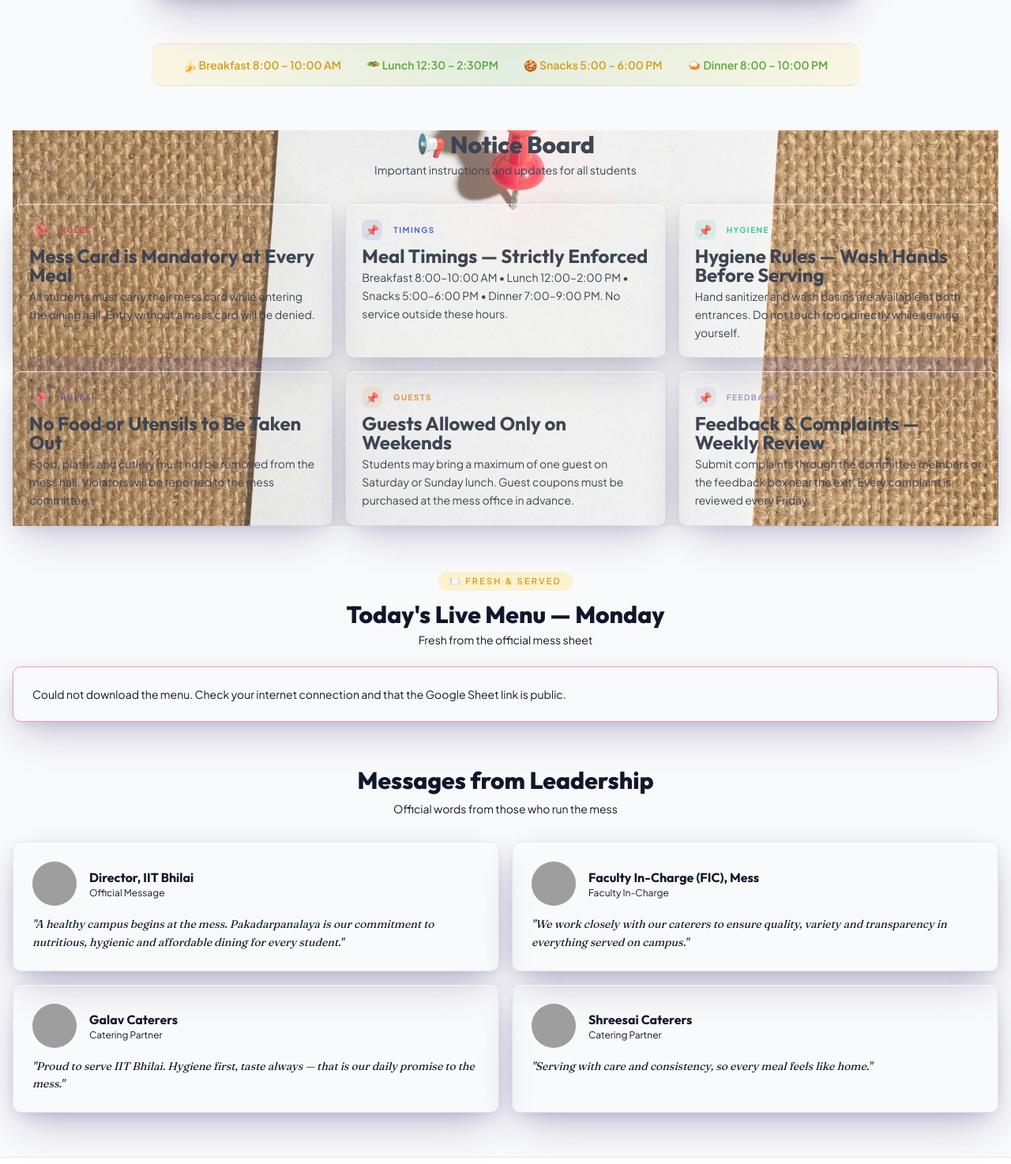
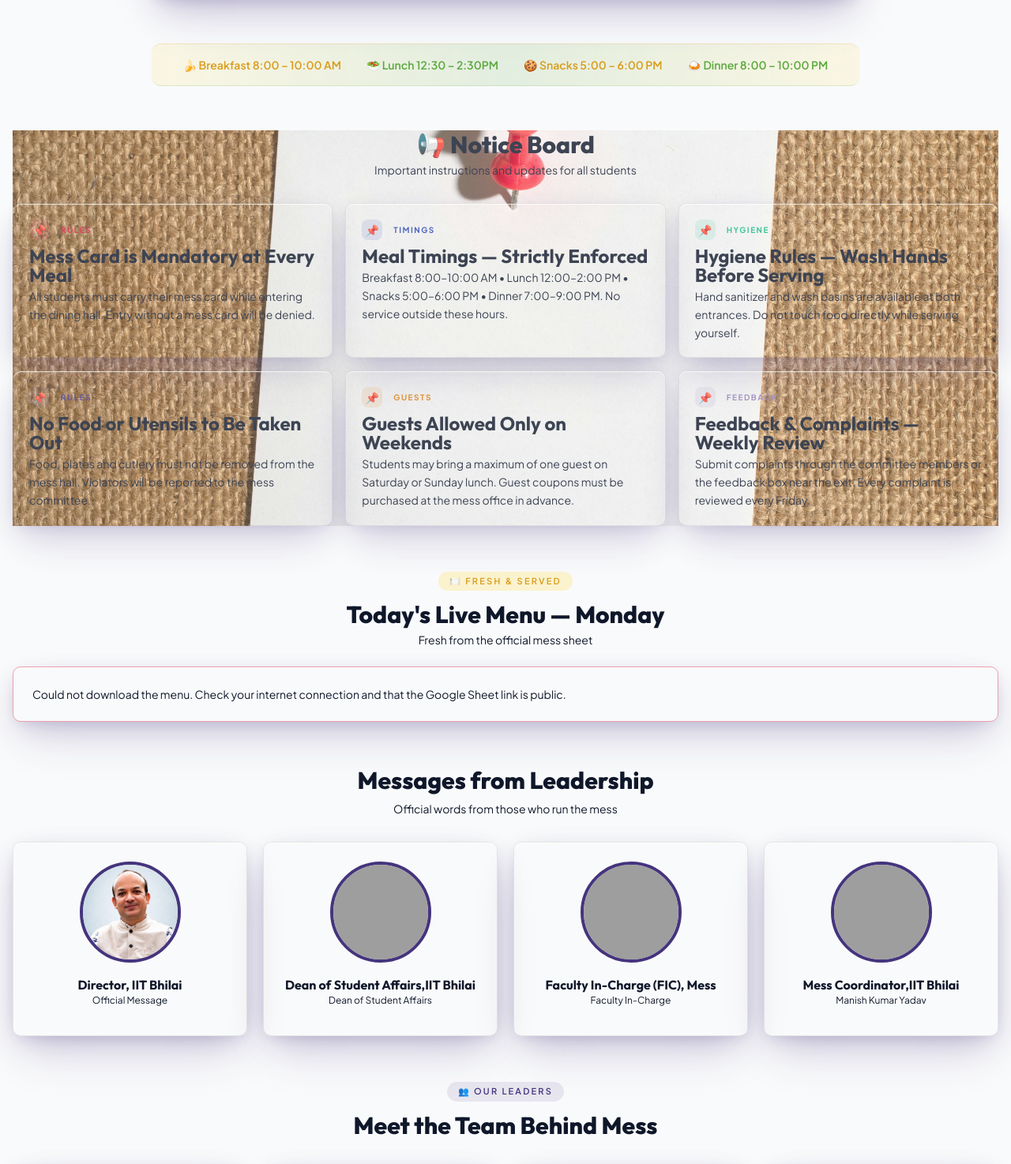
Before and after one commit to 0770-Lakshya/Mess_websiteIITBHILAI, a Django app: page / in a window 1280 px wide. Shown: the part 900-2374 px from the top of the page at 79% size. Run offline with Django 4.2, Linux system fonts and the light colour scheme; data that the repository does not hold is empty; some libraries are stand-ins or nearby versions; grey boxes are pictures that could not be loaded.

Commit message:
mobile responsive fix, circular leadership photos, add director photo

```diff
--- a/mess_portal/templates/base.html
+++ b/mess_portal/templates/base.html
@@ -139,25 +139,18 @@
                 </div>
             </div>
         </div>
+
+
     </div>
 </header>
 
 <!-- 2. MAIN SITE CONTENT (This sits below the header and handles normal scrolling) -->
 <!-- pt-24 adds top padding so your main website text isn't hidden underneath the floating navbar -->
 <main class="w-full min-h-screen pt-28 px-4 bg-gray-50 text-slate-900">
+
     {% block content %}
         {% endblock %}
 </main>
-
- {% comment %} <main class="flex-1 w-full max-w-7xl mx-auto px-4 py-8">
-z
-        {% block content %}
-
-        {% endblock %}
-    </main>  {% endcomment %}
-
-
-
 
 
 
--- a/mess_portal/templates/home.html
+++ b/mess_portal/templates/home.html
@@ -39,12 +39,12 @@
     <div class="space-y-4 max-w-4xl mx-auto text-left">
         {% for ann in announcements %}
         <div class="polaris-card p-5 polaris-card-hover flex items-start gap-4">
-            <div class="font-display font-bold" style="font-size:2.5rem;line-height:2.5rem">
+            <div class="font-display font-bold text-2xl md:text-[2.5rem] leading-none">
                 {% if ann.kind == 'special' %}🎉{% elif ann.kind == 'timing' %}🕒{% elif ann.kind == 'meal' %}🍛{% else %}📢{% endif %}
             </div>
             <div>
                 <div class="flex flex-wrap items-center gap-2 mb-1">
-                    <h3 class="font-display font-bold" style="font-size:2.5rem;line-height:2.5rem">{{ ann.title }}</h3>
+                    <h3 class="font-display font-bold text-2xl md:text-[2.5rem] leading-none">{{ ann.title }}</h3>
                     <span class="text-[10px] font-bold tracking-[.15em] uppercase px-2 py-0.5 rounded-full" style="background:{{ ann.color }}22;color:{{ ann.color }}">{{ ann.get_kind_display }}</span>
                 </div>
                 <p class="text-sm polaris-muted leading-relaxed">{{ ann.message }}</p>
@@ -102,7 +102,7 @@
         <div class="grid grid-cols-1 sm:grid-cols-2 gap-x-8 gap-y-2 text-sm">
             {% for row in section.rows %}
             <div class="flex gap-2 py-1 border-b" style="border-color:var(--border)">
-                <span class="w-40 shrink-0 polaris-muted text-xs font-semibold pt-0.5">{{ row.category }}</span>
+                <span class="min-w-[5.5rem] flex-none polaris-muted text-xs font-semibold pt-0.5">{{ row.category }}</span>
                 <span>{{ row.item }}</span>
             </div>
             {% endfor %}
@@ -115,22 +115,18 @@
 <section class="mb-14 text-center">
     <h2 class="font-display text-3xl font-extrabold mb-2">Messages from Leadership</h2>
     <p class="polaris-muted text-sm mb-8">Official words from those who run the mess</p>
-    <div class="grid grid-cols-1 md:grid-cols-2 gap-4 text-left">
+    <div class="grid grid-cols-1 sm:grid-cols-2 xl:grid-cols-4 gap-5">
         {% for person in leadership %}
-        <div class="polaris-card p-6">
-            <div class="flex items-center gap-4 mb-3">
-                <div class="w-14 h-14 shrink-0 rounded-full overflow-hidden relative" style="background:rgba(69,52,125,.12)">
-                    <img src="{% static person.photo %}" alt="{{ person.name }}" class="w-full h-full object-cover"
-                         onerror="this.style.display='none'; this.parentElement.querySelector('span').style.display='flex';">
-                    <span class="w-full h-full items-center justify-center font-bold hidden" style="display:none;color:var(--primary)">
-                        {{ person.name|truncatechars:1 }}
-                    </span>
-                </div>
-                <div>
-                    <h3 class="font-display font-bold">{{ person.name }}</h3>
-                    <p class="text-xs polaris-muted">{{ person.role }}</p>
-                </div>
+        <div class="polaris-card p-6 flex flex-col items-center text-center polaris-card-hover">
+            <div class="relative w-28 h-28 sm:w-32 sm:h-32 shrink-0 rounded-full overflow-hidden mb-4 border-4" style="border-color:var(--primary);background:rgba(69,52,125,.12)">
+                <img src="{% static person.photo %}" alt="{{ person.name }}" class="w-full h-full object-cover"
+                     onerror="this.style.display='none'; this.parentElement.querySelector('span').style.display='flex';">
+                <span class="w-full h-full items-center justify-center font-bold text-4xl hidden" style="display:none;color:var(--primary)">
+                    {{ person.name|truncatechars:1 }}
+                </span>
             </div>
+            <h3 class="font-display font-bold">{{ person.name }}</h3>
+            <p class="text-xs polaris-muted mb-3">{{ person.role }}</p>
             <p class="serif text-sm polaris-muted italic leading-relaxed">{{ person.quote }}</p>
         </div>
         {% endfor %}
@@ -149,7 +145,7 @@
         <table class="polaris-table w-full text-sm min-w-[640px]">
             <thead>
                 <tr>
-                    <th class="px-4 py-2 text-left font-semibold">Item</th>
+                    <th class="px-4 py-2 text-left font-semibold sticky left-0 z-10" style="background:var(--card)">Item</th>
                     {% for day in days %}
                     <th class="px-4 py-2 text-left font-semibold">{{ day }}</th>
                     {% endfor %}
@@ -158,7 +154,7 @@
             <tbody>
                 {% for row in section.rows %}
                 <tr>
-                    <td class="px-4 py-2 font-semibold">{{ row.category }}</td>
+                    <td class="px-4 py-2 font-semibold sticky left-0 z-10" style="background:var(--card)">{{ row.category }}</td>
                     {% for item in row.items %}
                     <td class="px-4 py-2">{{ item }}</td>
                     {% endfor %}
@@ -169,5 +165,38 @@
     </div>
     {% endfor %}
 </section>
+
 {% endif %}
+{% comment %} {% endblock %} {% endcomment %}
+<!-- Leadership Banner Section -->
+<section class="mb-14">
+    <div class="text-center mb-8">
+        <span class="pill mb-3 inline-block">👥 Our Leaders</span>
+        <h2 class="font-display text-3xl font-extrabold">Meet the Team Behind Mess</h2>
+    </div>
+
+    <!-- Cards: 1 column on mobile, 2 on tablet, 4 on desktop -->
+    <div class="grid grid-cols-1 sm:grid-cols-2 xl:grid-cols-4 gap-5">
+        {% for person in leadership %}
+        <div class="polaris-card overflow-hidden flex flex-col polaris-card-hover">
+            <!-- Banner image (16:9) -->
+            <div class="relative h-52 sm:h-56 overflow-hidden" style="background:rgba(69,52,125,.12)">
+                <img src="{% static person.photo %}" alt="{{ person.name }}"
+                     class="w-full h-full object-cover"
+                     onerror="this.style.display='none'; this.nextElementSibling.style.display='flex';">
+                <div class="hidden items-center justify-center w-full h-full text-4xl" style="display:none">🎓</div>
+                <!-- Overlay gradient at the bottom -->
+                <div class="absolute inset-x-0 bottom-0 h-16" style="background:linear-gradient(to top, rgba(15,17,21,.55), transparent)"></div>
+                <span class="absolute bottom-3 left-4 text-white text-xs font-bold tracking-widest uppercase">{{ person.role }}</span>
+            </div>
+            <!-- Text below image -->
+            <div class="p-5 text-left flex-1 flex flex-col">
+                <h3 class="font-display font-bold text-lg">{{ person.name }}</h3>
+                <p class="serif text-sm polaris-muted italic leading-relaxed mt-2 flex-1">{{ person.quote }}</p>
+            </div>
+        </div>
+        {% endfor %}
+    </div>
+</section>
+
 {% endblock %}
--- a/mess_portal/templates/menu.html
+++ b/mess_portal/templates/menu.html
@@ -32,7 +32,7 @@
             <div class="grid grid-cols-1 sm:grid-cols-2 gap-x-8 gap-y-2 text-sm">
                 {% for row in section.rows %}
                 <div class="flex gap-2 py-1 border-b" style="border-color:var(--border)">
-                    <span class="w-40 shrink-0 polaris-muted text-xs font-semibold pt-0.5">{{ row.category }}</span>
+                    <span class="min-w-[5.5rem] flex-none polaris-muted text-xs font-semibold pt-0.5">{{ row.category }}</span>
                     <span>{{ row.item }}</span>
                 </div>
                 {% endfor %}
--- a/mess_portal/templates/menu_sheet.html
+++ b/mess_portal/templates/menu_sheet.html
@@ -35,7 +35,7 @@
             <table class="polaris-table w-full text-sm min-w-[640px]">
                 <thead>
                     <tr>
-                        <th class="px-4 py-2 text-left font-semibold">Item</th>
+                        <th class="px-4 py-2 text-left font-semibold sticky left-0 z-10" style="background:var(--card)">Item</th>
                         {% for day in days %}
                         <th class="px-4 py-2 text-left font-semibold">{{ day }}</th>
                         {% endfor %}
@@ -44,7 +44,7 @@
                 <tbody>
                     {% for row in section.rows %}
                     <tr>
-                        <td class="px-4 py-2 font-semibold">{{ row.category }}</td>
+                        <td class="px-4 py-2 font-semibold sticky left-0 z-10" style="background:var(--card)">{{ row.category }}</td>
                         {% for item in row.items %}
                         <td class="px-4 py-2">{{ item }}</td>
                         {% endfor %}
--- a/mess_portal/views.py
+++ b/mess_portal/views.py
@@ -17,26 +17,27 @@ LEADERSHIP = [
     {
         'name': 'Director, IIT Bhilai',
         'role': 'Official Message',
-        'quote': '"A healthy campus begins at the mess. Pakadarpanalaya is our commitment to nutritious, hygienic and affordable dining for every student."',
+        'quote': '',
         'photo': 'images/director.jpg',
     },
+
     {
-        'name': 'Faculty In-Charge (FIC), Mess',
-        'role': 'Faculty In-Charge',
-        'quote': '"We work closely with our caterers to ensure quality, variety and transparency in everything served on campus."',
-        'photo': 'images/fic.jpg',
+        'name': 'Dean of Student Affairs,IIT Bhilai',
+        'role': 'Dean of Student Affairs',
+        'quote': '',
+        'photo': 'images/Dosa.jpg',
     },
     {
-        'name': 'Galav Caterers',
-        'role': 'Catering Partner',
-        'quote': '"Proud to serve IIT Bhilai. Hygiene first, taste always — that is our daily promise to the mess."',
-        'photo': 'images/galav.jpg',
+            'name': 'Faculty In-Charge (FIC), Mess',
+            'role': 'Faculty In-Charge',
+            'quote': "",
+            'photo': 'images/fic.jpg',
     },
     {
-        'name': 'Shreesai Caterers',
-        'role': 'Catering Partner',
-        'quote': '"Serving with care and consistency, so every meal feels like home."',
-        'photo': 'images/shreesai.jpg',
+        'name': 'Mess Coordinator,IIT Bhilai',
+        'role': 'Manish Kumar Yadav ',
+        'quote': '',
+        'photo': 'images/Coordinator.jpg',
     },
 ]
 
@@ -95,7 +96,7 @@ NOTICES = [
 MENU_CACHE_KEY = 'mess_menu_weeks'
 MENU_HASH_KEY = 'mess_menu_hash'
 MENU_CHECK_KEY = 'mess_menu_last_check'
-MENU_CHECK_INTERVAL = 1200 # 20 min  between Google Sheet probes
+MENU_CHECK_INTERVAL = 1200 # 20 min  between Google Sheet examination
 MENU_CACHE_TTL = 86400  # 24h
 
 def _file_hash(excel_path):
```
Also changed, not shown: static/images/director.jpg (added).
